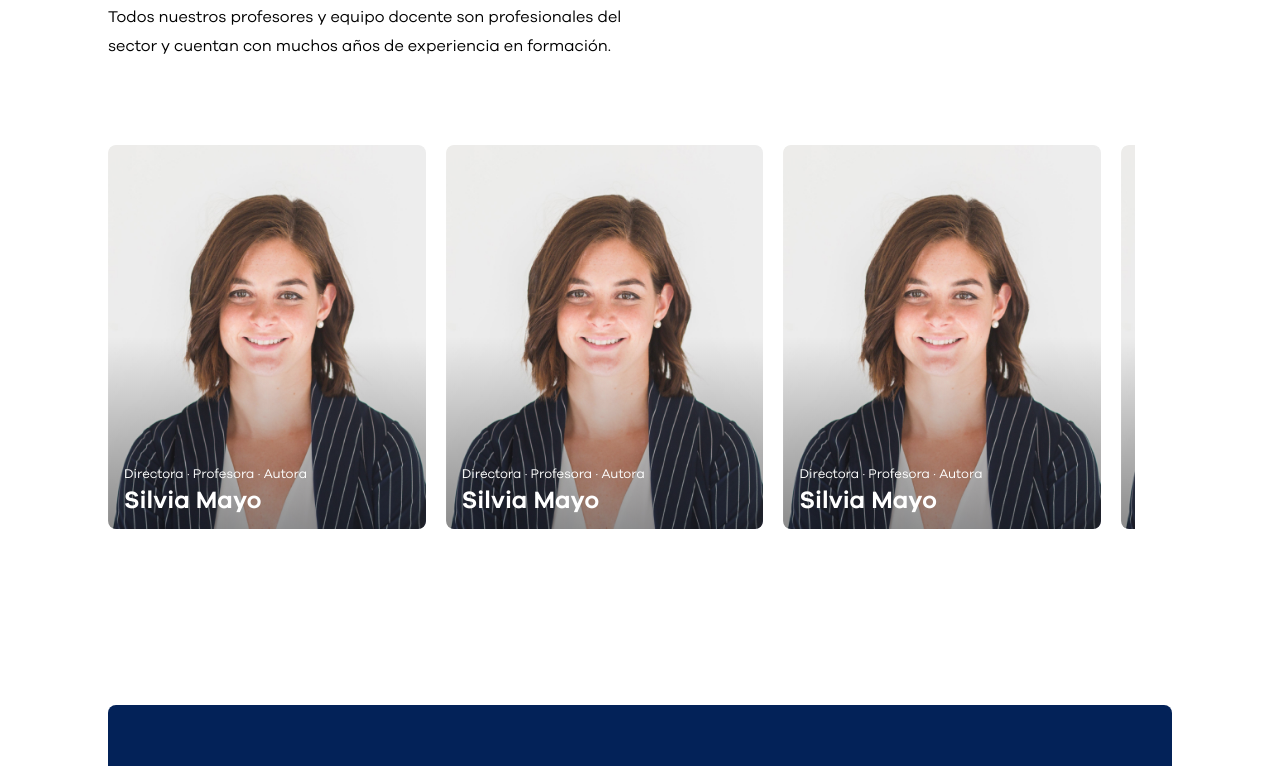
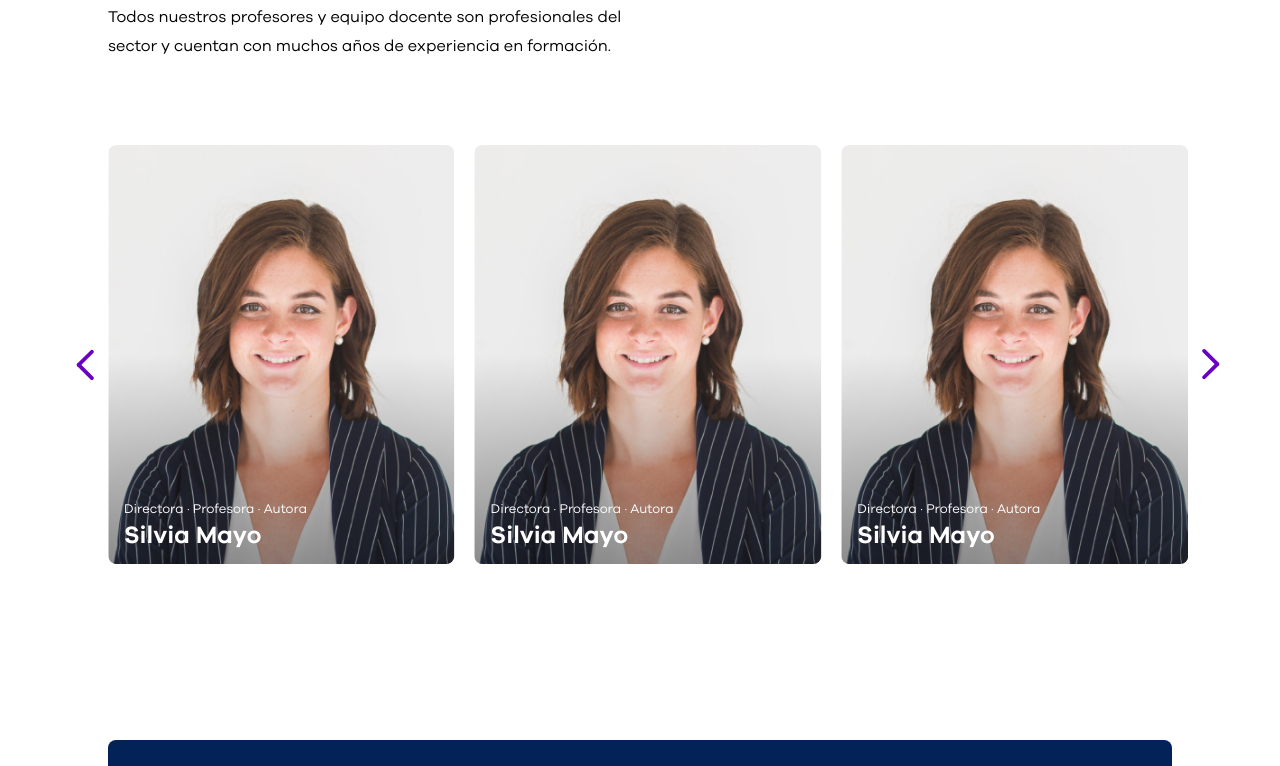
Before and after one commit to meji/edix_maqueta, a plain HTML site: page carrera.html in a window 1280 px wide. Shown: the part 7909-8675 px from the top of the page. Drawn offline with nearby package versions, Linux system fonts and the light colour scheme.

Commit message:
navegación de sliders

```diff
--- a/carrera.html
+++ b/carrera.html
@@ -424,8 +424,7 @@
       <div class="swiper-container-ext">
         <div class="swiper-container swiper4321">
           <div class="swiper-wrapper">
-            <div class="profe-item swiper-slide" data-target="#modal-profe" data-toggle="modal"  data-src_mobile="images/profe-mobile-popup.jpg" data-job="Directora · Profesora · Autora" data-name="Silvia Mayo" data-linkedin="https://www.linkedin.com/in/jmmejias/" data-content="<p>Lorem ipsum dolor sit amet, consectetur adipiscing elit. Duis laoreet iaculis erat vitae ultricies. Etiam ligula diam, feugiat non sapien in, feugiat facilisis diam. Nam lobortis eleifend enim ac lobortis.</p><p>Vivamus tempus, arcu vitae tristique iaculis, metus lectus imperdiet purus, nec ultricies sapien lacus at enim. Vestibulum tincidunt, enim ac rutrum dictum, felis libero ultrices purus, nec tempus metus mauris a orci. Phasellus a faucibus orci. Maecenas consequat auctor odio, eget auctor enim consectetur sed.<p>Lorem ipsum dolor sit amet, consectetur adipiscing elit. Duis laoreet iaculis erat vitae ultricies.
-Lorem ipsum dolor sit amet, consectetur adipiscing elit. Duis quam enim, semper ut erat sit amet, molestie viverra nunc. Phasellus magna dolor, convallis in nulla vitae, ultrices laoreet nulla.</p>">
+            <div class="profe-item swiper-slide" data-target="#modal-profe" data-toggle="modal"  data-src_mobile="images/profe-mobile-popup.jpg" data-job="Directora · Profesora · Autora" data-name="Silvia Mayo" data-linkedin="https://www.linkedin.com/in/jmmejias/" data-content="<p>Lorem ipsum dolor sit amet, consectetur adipiscing elit. Duis laoreet iaculis erat vitae ultricies. Etiam ligula diam, feugiat non sapien in, feugiat facilisis diam. Nam lobortis eleifend enim ac lobortis.</p><p>Vivamus tempus, arcu vitae tristique iaculis, metus lectus imperdiet purus, nec ultricies sapien lacus at enim. Vestibulum tincidunt, enim ac rutrum dictum, felis libero ultrices purus, nec tempus metus mauris a orci. Phasellus a faucibus orci. Maecenas consequat auctor odio, eget auctor enim consectetur sed.<p>Lorem ipsum dolor sit amet, consectetur adipiscing elit. Duis laoreet iaculis erat vitae ultricies. Lorem ipsum dolor sit amet, consectetur adipiscing elit. Duis quam enim, semper ut erat sit amet, molestie viverra nunc. Phasellus magna dolor, convallis in nulla vitae, ultrices laoreet nulla.</p>">
               <figure>
                 <img src="images/profe.jpg" alt="Silvia Mayo" title="Silvia Mayo">
                 <figcaption>
@@ -435,8 +434,7 @@ Lorem ipsum dolor sit amet, consectetur adipiscing elit. Duis quam enim, semper
                 </figure>
               </figure>
             </div>
-            <div class="profe-item swiper-slide" data-target="#modal-profe" data-toggle="modal"  data-src_mobile="images/profe-mobile-popup.jpg" data-job="Directora · Profesora · Autora" data-name="Silvia Mayo" data-linkedin="https://www.linkedin.com/in/jmmejias/" data-content="<p>Lorem ipsum dolor sit amet, consectetur adipiscing elit. Duis laoreet iaculis erat vitae ultricies. Etiam ligula diam, feugiat non sapien in, feugiat facilisis diam. Nam lobortis eleifend enim ac lobortis.</p><p>Vivamus tempus, arcu vitae tristique iaculis, metus lectus imperdiet purus, nec ultricies sapien lacus at enim. Vestibulum tincidunt, enim ac rutrum dictum, felis libero ultrices purus, nec tempus metus mauris a orci. Phasellus a faucibus orci. Maecenas consequat auctor odio, eget auctor enim consectetur sed.<p>Lorem ipsum dolor sit amet, consectetur adipiscing elit. Duis laoreet iaculis erat vitae ultricies.
-Lorem ipsum dolor sit amet, consectetur adipiscing elit. Duis quam enim, semper ut erat sit amet, molestie viverra nunc. Phasellus magna dolor, convallis in nulla vitae, ultrices laoreet nulla.</p>">
+            <div class="profe-item swiper-slide" data-target="#modal-profe" data-toggle="modal"  data-src_mobile="images/profe-mobile-popup.jpg" data-job="Directora · Profesora · Autora" data-name="Silvia Mayo" data-linkedin="https://www.linkedin.com/in/jmmejias/" data-content="<p>Lorem ipsum dolor sit amet, consectetur adipiscing elit. Duis laoreet iaculis erat vitae ultricies. Etiam ligula diam, feugiat non sapien in, feugiat facilisis diam. Nam lobortis eleifend enim ac lobortis.</p><p>Vivamus tempus, arcu vitae tristique iaculis, metus lectus imperdiet purus, nec ultricies sapien lacus at enim. Vestibulum tincidunt, enim ac rutrum dictum, felis libero ultrices purus, nec tempus metus mauris a orci. Phasellus a faucibus orci. Maecenas consequat auctor odio, eget auctor enim consectetur sed.<p>Lorem ipsum dolor sit amet, consectetur adipiscing elit. Duis laoreet iaculis erat vitae ultricies. Lorem ipsum dolor sit amet, consectetur adipiscing elit. Duis quam enim, semper ut erat sit amet, molestie viverra nunc. Phasellus magna dolor, convallis in nulla vitae, ultrices laoreet nulla.</p>">
               <figure>
                 <img src="images/profe.jpg" alt="Silvia Mayo" title="Silvia Mayo">
                 <figcaption>
@@ -446,8 +444,7 @@ Lorem ipsum dolor sit amet, consectetur adipiscing elit. Duis quam enim, semper
                 </figure>
               </figure>
             </div>
-            <div class="profe-item swiper-slide" data-target="#modal-profe" data-toggle="modal"  data-src_mobile="images/profe-mobile-popup.jpg" data-job="Directora · Profesora · Autora" data-name="Silvia Mayo" data-linkedin="https://www.linkedin.com/in/jmmejias/" data-content="<p>Lorem ipsum dolor sit amet, consectetur adipiscing elit. Duis laoreet iaculis erat vitae ultricies. Etiam ligula diam, feugiat non sapien in, feugiat facilisis diam. Nam lobortis eleifend enim ac lobortis.</p><p>Vivamus tempus, arcu vitae tristique iaculis, metus lectus imperdiet purus, nec ultricies sapien lacus at enim. Vestibulum tincidunt, enim ac rutrum dictum, felis libero ultrices purus, nec tempus metus mauris a orci. Phasellus a faucibus orci. Maecenas consequat auctor odio, eget auctor enim consectetur sed.<p>Lorem ipsum dolor sit amet, consectetur adipiscing elit. Duis laoreet iaculis erat vitae ultricies.
-Lorem ipsum dolor sit amet, consectetur adipiscing elit. Duis quam enim, semper ut erat sit amet, molestie viverra nunc. Phasellus magna dolor, convallis in nulla vitae, ultrices laoreet nulla.</p>">
+            <div class="profe-item swiper-slide" data-target="#modal-profe" data-toggle="modal"  data-src_mobile="images/profe-mobile-popup.jpg" data-job="Directora · Profesora · Autora" data-name="Silvia Mayo" data-linkedin="https://www.linkedin.com/in/jmmejias/" data-content="<p>Lorem ipsum dolor sit amet, consectetur adipiscing elit. Duis laoreet iaculis erat vitae ultricies. Etiam ligula diam, feugiat non sapien in, feugiat facilisis diam. Nam lobortis eleifend enim ac lobortis.</p><p>Vivamus tempus, arcu vitae tristique iaculis, metus lectus imperdiet purus, nec ultricies sapien lacus at enim. Vestibulum tincidunt, enim ac rutrum dictum, felis libero ultrices purus, nec tempus metus mauris a orci. Phasellus a faucibus orci. Maecenas consequat auctor odio, eget auctor enim consectetur sed.<p>Lorem ipsum dolor sit amet, consectetur adipiscing elit. Duis laoreet iaculis erat vitae ultricies. Lorem ipsum dolor sit amet, consectetur adipiscing elit. Duis quam enim, semper ut erat sit amet, molestie viverra nunc. Phasellus magna dolor, convallis in nulla vitae, ultrices laoreet nulla.</p>">
               <figure>
                 <img src="images/profe.jpg" alt="Silvia Mayo" title="Silvia Mayo">
                 <figcaption>
@@ -457,8 +454,7 @@ Lorem ipsum dolor sit amet, consectetur adipiscing elit. Duis quam enim, semper
                 </figure>
               </figure>
             </div>
-            <div class="profe-item swiper-slide" data-target="#modal-profe" data-toggle="modal"  data-src_mobile="images/profe-mobile-popup.jpg" data-job="Directora · Profesora · Autora" data-name="Silvia Mayo" data-linkedin="https://www.linkedin.com/in/jmmejias/" data-content="<p>Lorem ipsum dolor sit amet, consectetur adipiscing elit. Duis laoreet iaculis erat vitae ultricies. Etiam ligula diam, feugiat non sapien in, feugiat facilisis diam. Nam lobortis eleifend enim ac lobortis.</p><p>Vivamus tempus, arcu vitae tristique iaculis, metus lectus imperdiet purus, nec ultricies sapien lacus at enim. Vestibulum tincidunt, enim ac rutrum dictum, felis libero ultrices purus, nec tempus metus mauris a orci. Phasellus a faucibus orci. Maecenas consequat auctor odio, eget auctor enim consectetur sed.<p>Lorem ipsum dolor sit amet, consectetur adipiscing elit. Duis laoreet iaculis erat vitae ultricies.
-Lorem ipsum dolor sit amet, consectetur adipiscing elit. Duis quam enim, semper ut erat sit amet, molestie viverra nunc. Phasellus magna dolor, convallis in nulla vitae, ultrices laoreet nulla.</p>">
+            <div class="profe-item swiper-slide" data-target="#modal-profe" data-toggle="modal"  data-src_mobile="images/profe-mobile-popup.jpg" data-job="Directora · Profesora · Autora" data-name="Silvia Mayo" data-linkedin="https://www.linkedin.com/in/jmmejias/" data-content="<p>Lorem ipsum dolor sit amet, consectetur adipiscing elit. Duis laoreet iaculis erat vitae ultricies. Etiam ligula diam, feugiat non sapien in, feugiat facilisis diam. Nam lobortis eleifend enim ac lobortis.</p><p>Vivamus tempus, arcu vitae tristique iaculis, metus lectus imperdiet purus, nec ultricies sapien lacus at enim. Vestibulum tincidunt, enim ac rutrum dictum, felis libero ultrices purus, nec tempus metus mauris a orci. Phasellus a faucibus orci. Maecenas consequat auctor odio, eget auctor enim consectetur sed.<p>Lorem ipsum dolor sit amet, consectetur adipiscing elit. Duis laoreet iaculis erat vitae ultricies. Lorem ipsum dolor sit amet, consectetur adipiscing elit. Duis quam enim, semper ut erat sit amet, molestie viverra nunc. Phasellus magna dolor, convallis in nulla vitae, ultrices laoreet nulla.</p>">
               <figure>
                 <img src="images/profe.jpg" alt="Silvia Mayo" title="Silvia Mayo">
                 <figcaption>
@@ -468,8 +464,7 @@ Lorem ipsum dolor sit amet, consectetur adipiscing elit. Duis quam enim, semper
                 </figure>
               </figure>
             </div>
-            <div class="profe-item swiper-slide" data-target="#modal-profe" data-toggle="modal"  data-src_mobile="images/profe-mobile-popup.jpg" data-job="Directora · Profesora · Autora" data-name="Silvia Mayo" data-linkedin="https://www.linkedin.com/in/jmmejias/" data-content="<p>Lorem ipsum dolor sit amet, consectetur adipiscing elit. Duis laoreet iaculis erat vitae ultricies. Etiam ligula diam, feugiat non sapien in, feugiat facilisis diam. Nam lobortis eleifend enim ac lobortis.</p><p>Vivamus tempus, arcu vitae tristique iaculis, metus lectus imperdiet purus, nec ultricies sapien lacus at enim. Vestibulum tincidunt, enim ac rutrum dictum, felis libero ultrices purus, nec tempus metus mauris a orci. Phasellus a faucibus orci. Maecenas consequat auctor odio, eget auctor enim consectetur sed.<p>Lorem ipsum dolor sit amet, consectetur adipiscing elit. Duis laoreet iaculis erat vitae ultricies.
-Lorem ipsum dolor sit amet, consectetur adipiscing elit. Duis quam enim, semper ut erat sit amet, molestie viverra nunc. Phasellus magna dolor, convallis in nulla vitae, ultrices laoreet nulla.</p>">
+            <div class="profe-item swiper-slide" data-target="#modal-profe" data-toggle="modal"  data-src_mobile="images/profe-mobile-popup.jpg" data-job="Directora · Profesora · Autora" data-name="Silvia Mayo" data-linkedin="https://www.linkedin.com/in/jmmejias/" data-content="<p>Lorem ipsum dolor sit amet, consectetur adipiscing elit. Duis laoreet iaculis erat vitae ultricies. Etiam ligula diam, feugiat non sapien in, feugiat facilisis diam. Nam lobortis eleifend enim ac lobortis.</p><p>Vivamus tempus, arcu vitae tristique iaculis, metus lectus imperdiet purus, nec ultricies sapien lacus at enim. Vestibulum tincidunt, enim ac rutrum dictum, felis libero ultrices purus, nec tempus metus mauris a orci. Phasellus a faucibus orci. Maecenas consequat auctor odio, eget auctor enim consectetur sed.<p>Lorem ipsum dolor sit amet, consectetur adipiscing elit. Duis laoreet iaculis erat vitae ultricies. Lorem ipsum dolor sit amet, consectetur adipiscing elit. Duis quam enim, semper ut erat sit amet, molestie viverra nunc. Phasellus magna dolor, convallis in nulla vitae, ultrices laoreet nulla.</p>">
               <figure>
                 <img src="images/profe.jpg" alt="Silvia Mayo" title="Silvia Mayo">
                 <figcaption>
@@ -479,8 +474,7 @@ Lorem ipsum dolor sit amet, consectetur adipiscing elit. Duis quam enim, semper
                 </figure>
               </figure>
             </div>
-            <div class="profe-item swiper-slide" data-target="#modal-profe" data-toggle="modal"  data-src_mobile="images/profe-mobile-popup.jpg" data-job="Directora · Profesora · Autora" data-name="Silvia Mayo" data-linkedin="https://www.linkedin.com/in/jmmejias/" data-content="<p>Lorem ipsum dolor sit amet, consectetur adipiscing elit. Duis laoreet iaculis erat vitae ultricies. Etiam ligula diam, feugiat non sapien in, feugiat facilisis diam. Nam lobortis eleifend enim ac lobortis.</p><p>Vivamus tempus, arcu vitae tristique iaculis, metus lectus imperdiet purus, nec ultricies sapien lacus at enim. Vestibulum tincidunt, enim ac rutrum dictum, felis libero ultrices purus, nec tempus metus mauris a orci. Phasellus a faucibus orci. Maecenas consequat auctor odio, eget auctor enim consectetur sed.<p>Lorem ipsum dolor sit amet, consectetur adipiscing elit. Duis laoreet iaculis erat vitae ultricies.
-Lorem ipsum dolor sit amet, consectetur adipiscing elit. Duis quam enim, semper ut erat sit amet, molestie viverra nunc. Phasellus magna dolor, convallis in nulla vitae, ultrices laoreet nulla.</p>">
+            <div class="profe-item swiper-slide" data-target="#modal-profe" data-toggle="modal"  data-src_mobile="images/profe-mobile-popup.jpg" data-job="Directora · Profesora · Autora" data-name="Silvia Mayo" data-linkedin="https://www.linkedin.com/in/jmmejias/" data-content="<p>Lorem ipsum dolor sit amet, consectetur adipiscing elit. Duis laoreet iaculis erat vitae ultricies. Etiam ligula diam, feugiat non sapien in, feugiat facilisis diam. Nam lobortis eleifend enim ac lobortis.</p><p>Vivamus tempus, arcu vitae tristique iaculis, metus lectus imperdiet purus, nec ultricies sapien lacus at enim. Vestibulum tincidunt, enim ac rutrum dictum, felis libero ultrices purus, nec tempus metus mauris a orci. Phasellus a faucibus orci. Maecenas consequat auctor odio, eget auctor enim consectetur sed.<p>Lorem ipsum dolor sit amet, consectetur adipiscing elit. Duis laoreet iaculis erat vitae ultricies. Lorem ipsum dolor sit amet, consectetur adipiscing elit. Duis quam enim, semper ut erat sit amet, molestie viverra nunc. Phasellus magna dolor, convallis in nulla vitae, ultrices laoreet nulla.</p>">
               <figure>
                 <img src="images/profe.jpg" alt="Silvia Mayo" title="Silvia Mayo">
                 <figcaption>
@@ -490,8 +484,7 @@ Lorem ipsum dolor sit amet, consectetur adipiscing elit. Duis quam enim, semper
                 </figure>
               </figure>
             </div>
-            <div class="profe-item swiper-slide" data-target="#modal-profe" data-toggle="modal"  data-src_mobile="images/profe-mobile-popup.jpg" data-job="Directora · Profesora · Autora" data-name="Silvia Mayo" data-linkedin="https://www.linkedin.com/in/jmmejias/" data-content="<p>Lorem ipsum dolor sit amet, consectetur adipiscing elit. Duis laoreet iaculis erat vitae ultricies. Etiam ligula diam, feugiat non sapien in, feugiat facilisis diam. Nam lobortis eleifend enim ac lobortis.</p><p>Vivamus tempus, arcu vitae tristique iaculis, metus lectus imperdiet purus, nec ultricies sapien lacus at enim. Vestibulum tincidunt, enim ac rutrum dictum, felis libero ultrices purus, nec tempus metus mauris a orci. Phasellus a faucibus orci. Maecenas consequat auctor odio, eget auctor enim consectetur sed.<p>Lorem ipsum dolor sit amet, consectetur adipiscing elit. Duis laoreet iaculis erat vitae ultricies.
-Lorem ipsum dolor sit amet, consectetur adipiscing elit. Duis quam enim, semper ut erat sit amet, molestie viverra nunc. Phasellus magna dolor, convallis in nulla vitae, ultrices laoreet nulla.</p>">
+            <div class="profe-item swiper-slide" data-target="#modal-profe" data-toggle="modal"  data-src_mobile="images/profe-mobile-popup.jpg" data-job="Directora · Profesora · Autora" data-name="Silvia Mayo" data-linkedin="https://www.linkedin.com/in/jmmejias/" data-content="<p>Lorem ipsum dolor sit amet, consectetur adipiscing elit. Duis laoreet iaculis erat vitae ultricies. Etiam ligula diam, feugiat non sapien in, feugiat facilisis diam. Nam lobortis eleifend enim ac lobortis.</p><p>Vivamus tempus, arcu vitae tristique iaculis, metus lectus imperdiet purus, nec ultricies sapien lacus at enim. Vestibulum tincidunt, enim ac rutrum dictum, felis libero ultrices purus, nec tempus metus mauris a orci. Phasellus a faucibus orci. Maecenas consequat auctor odio, eget auctor enim consectetur sed.<p>Lorem ipsum dolor sit amet, consectetur adipiscing elit. Duis laoreet iaculis erat vitae ultricies. Lorem ipsum dolor sit amet, consectetur adipiscing elit. Duis quam enim, semper ut erat sit amet, molestie viverra nunc. Phasellus magna dolor, convallis in nulla vitae, ultrices laoreet nulla.</p>">
               <figure>
                 <img src="images/profe.jpg" alt="Silvia Mayo" title="Silvia Mayo">
                 <figcaption>
@@ -501,8 +494,7 @@ Lorem ipsum dolor sit amet, consectetur adipiscing elit. Duis quam enim, semper
                 </figure>
               </figure>
             </div>
-            <div class="profe-item swiper-slide" data-target="#modal-profe" data-toggle="modal"  data-src_mobile="images/profe-mobile-popup.jpg" data-job="Directora · Profesora · Autora" data-name="Silvia Mayo" data-linkedin="https://www.linkedin.com/in/jmmejias/" data-content="<p>Lorem ipsum dolor sit amet, consectetur adipiscing elit. Duis laoreet iaculis erat vitae ultricies. Etiam ligula diam, feugiat non sapien in, feugiat facilisis diam. Nam lobortis eleifend enim ac lobortis.</p><p>Vivamus tempus, arcu vitae tristique iaculis, metus lectus imperdiet purus, nec ultricies sapien lacus at enim. Vestibulum tincidunt, enim ac rutrum dictum, felis libero ultrices purus, nec tempus metus mauris a orci. Phasellus a faucibus orci. Maecenas consequat auctor odio, eget auctor enim consectetur sed.<p>Lorem ipsum dolor sit amet, consectetur adipiscing elit. Duis laoreet iaculis erat vitae ultricies.
-Lorem ipsum dolor sit amet, consectetur adipiscing elit. Duis quam enim, semper ut erat sit amet, molestie viverra nunc. Phasellus magna dolor, convallis in nulla vitae, ultrices laoreet nulla.</p>">
+            <div class="profe-item swiper-slide" data-target="#modal-profe" data-toggle="modal"  data-src_mobile="images/profe-mobile-popup.jpg" data-job="Directora · Profesora · Autora" data-name="Silvia Mayo" data-linkedin="https://www.linkedin.com/in/jmmejias/" data-content="<p>Lorem ipsum dolor sit amet, consectetur adipiscing elit. Duis laoreet iaculis erat vitae ultricies. Etiam ligula diam, feugiat non sapien in, feugiat facilisis diam. Nam lobortis eleifend enim ac lobortis.</p><p>Vivamus tempus, arcu vitae tristique iaculis, metus lectus imperdiet purus, nec ultricies sapien lacus at enim. Vestibulum tincidunt, enim ac rutrum dictum, felis libero ultrices purus, nec tempus metus mauris a orci. Phasellus a faucibus orci. Maecenas consequat auctor odio, eget auctor enim consectetur sed.<p>Lorem ipsum dolor sit amet, consectetur adipiscing elit. Duis laoreet iaculis erat vitae ultricies. Lorem ipsum dolor sit amet, consectetur adipiscing elit. Duis quam enim, semper ut erat sit amet, molestie viverra nunc. Phasellus magna dolor, convallis in nulla vitae, ultrices laoreet nulla.</p>">
               <figure>
                 <img src="images/profe.jpg" alt="Silvia Mayo" title="Silvia Mayo">
                 <figcaption>
@@ -514,6 +506,8 @@ Lorem ipsum dolor sit amet, consectetur adipiscing elit. Duis quam enim, semper
             </div>
           </div>
         </div>
+        <span class="swiper-button-prev swiper-button-prev-4"></span>
+        <span class="swiper-button-next swiper-button-next-4"></span>
       </div>
     </section>
   <!-- Módulo 10 Testimonial con foto
@@ -624,6 +618,8 @@ Lorem ipsum dolor sit amet, consectetur adipiscing elit. Duis quam enim, semper
               </div>
             </div>
           </div>
+          <span class="swiper-button-prev swiper-button-prev-alone"></span>
+          <span class="swiper-button-next swiper-button-next-alone"></span>
         </div>
       </div>
     </section>
--- a/js/js.js
+++ b/js/js.js
@@ -240,8 +240,10 @@ function swipper_initializer_alone(viewportWidth){
 	//Sliders de 1
 
 	if (viewportWidth<=468) {
+		$('.swiper-container.swiper-alone').css('margin', '0 -10% 0 0');
+	}
 	var swiper_alone = new Swiper('.swiper-container.swiper-alone', {
-			slidesPerView: 1.1,
+		slidesPerView: 1,
 		loop: true,
 		speed: 1000,
 		autoplay: {
@@ -249,38 +251,22 @@ function swipper_initializer_alone(viewportWidth){
 				disableOnInteraction: false,
 			},
       	spaceBetween: 20,
-			pagination: {
-	      			el: '.swiper-pagination-alone',
-				 	clickable: true
-	    		}
+    	navigation: {
+		 	nextEl: '.swiper-button-next-alone',
+    		prevEl: '.swiper-button-prev-alone'
+    	},
+   		breakpoints: {
+		   	468:{
+		   		slidesPerView: 1.1
+		   	},
 		}
 
-		);
-		$('.swiper-container.swiper-alone').css('margin', '0 -10% 0 0');
-	}else{
-		var swiper_alone = new Swiper('.swiper-container.swiper-alone', {
-			slidesPerView: 1.01,
-			loop: true,
-			speed: 1000,
-			autoplay: {
-					delay: 5000,
-					disableOnInteraction: false,
-				},
-	      	spaceBetween: 20,
-			pagination: {
-	      			el: '.swiper-pagination-alone',
-				 	clickable: true
-	    		}
-	   		}
-
-		);
-		$('.swiper-container.swiper-alone').css('margin', '0 -5% 0 0');
-	}
+	});
 }
 function swipper_initializer(viewportWidth){
 	//Slider de 4 - 3 - 2 - 1
 	var swiper = new Swiper('.swiper-container.swiper4321', {
-		slidesPerView: 4.1,
+		slidesPerView: 4,
 		speed: 1000,
 		loop: true,
 		autoplay: {
@@ -288,16 +274,16 @@ function swipper_initializer(viewportWidth){
 			disableOnInteraction: false,
 		},
       	spaceBetween: 20,
-		pagination: {
-  			el: '.swiper-pagination',
-		 	clickable: true
+		navigation: {
+		 	nextEl: '.swiper-button-next-4',
+    		prevEl: '.swiper-button-prev-4'
     	},
     	breakpoints: {
 		    1400: {
-		        slidesPerView: 3.1
+		        slidesPerView: 3
 		   	},
 		   	1024:{
-		   		slidesPerView: 2.1
+		   		slidesPerView: 2
 		   	},
 		   	468:{
 		   		slidesPerView: 1.1
--- a/scss/style.scss
+++ b/scss/style.scss
@@ -973,7 +973,7 @@ ul.logos{margin-top: 72px; margin-left: -20px; margin-bottom: -40px;
 }
 
 ///////// SLIDES
-.swiper-container-ext{margin-right: -16px;
+.swiper-container-ext{margin-right: -16px; position:relative;
 	.swiper-pagination-bullet-active{background: $c-morado;}
 	.swiper-pagination, .swiper-pagination-alone{display:none; position: initial; text-align: center; margin-top: 16px;}
 }
@@ -984,15 +984,22 @@ ul.logos{margin-top: 72px; margin-left: -20px; margin-bottom: -40px;
 		}
 	}
 }
+.swiper-button-next, .swiper-button-prev{width: 18px; height: 32px; background-size: 100%; display: none;}
+.swiper-button-next{right: -32px; background-image: url(img/rowright.svg);}
+.swiper-button-prev{left: -32px; background-image: url(img/rowleft.svg);}
 
 
+@include respond-above(sm){
+	.swiper-button-next, .swiper-button-prev{display: block;}
+}
+
 @include respond-above(lg){
-	.swiper-container-ext{padding-right: 5%;
+	.swiper-container-ext{
 		.swiper-pagination, .swiper-pagination-alone{display:block; text-align: left; margin-top: 32px;}
 	}
 	.with-pic .swiper-pagination-alone-testimonial{text-align: left; padding-left: 284px;}
 	.swiper-alone-testimonial .swiper-pagination-alone-testimonial{top: -55px;}
-	 .with-pic .swiper-alone-testimonial .swiper-pagination-alone-testimonial{top: -60px;}
+	.with-pic .swiper-alone-testimonial .swiper-pagination-alone-testimonial{top: -60px;}
 }
 
 //////////LABELs
```
Also changed, not shown: css/img/rowleft.svg (added), css/img/rowright.svg (added), css/style.css, 1 other file. Lines whose indentation alone changed are shown as unchanged.
